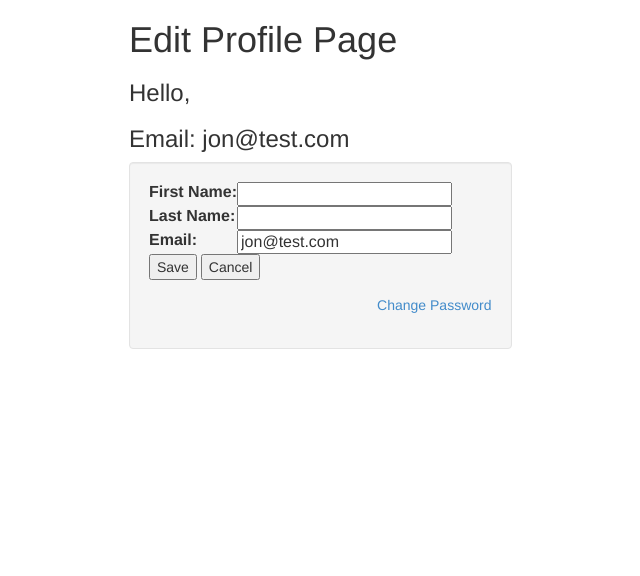
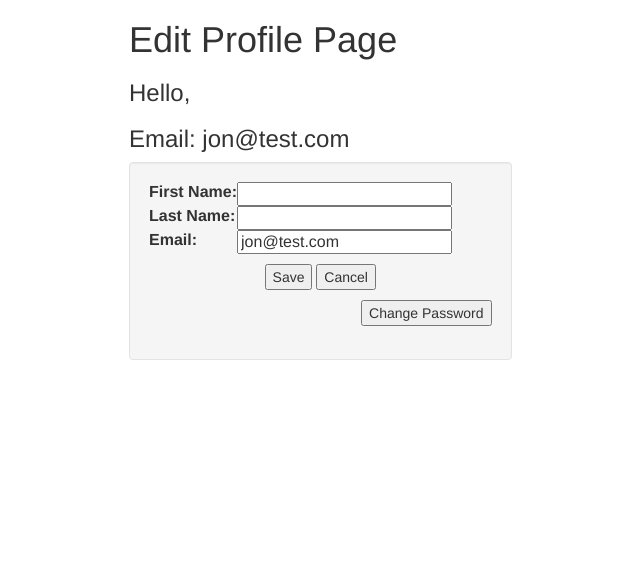
Before and after one commit to implacable/projectManager, a Django app: page /user/editprofile in a window 1280 px wide. Shown: the part 60-636 px from the top of the page, without its empty margins (31-671 px from the left). Run offline with Django 3.2, Linux system fonts and the light colour scheme; a user stored in the database is signed in; parts of the project's set-up code (start-up, migrations or seed data) failed here and were passed over; some libraries are stand-ins or nearby versions.

Commit message:
editinfo feature implemented

```diff
--- a/project_ticket/templates/project_ticket/editprofile.html
+++ b/project_ticket/templates/project_ticket/editprofile.html
@@ -11,11 +11,12 @@
 	                <table>
 	                	{{ form.as_table }}
 	                </table>
-
+	            <p><p align="center">
                 <input type="submit" value="Save" >
 				<input class="reset" type="button" value="Cancel"
 						onclick="window.location.replace('{% url 'profile' %}')">
-				<p><th><label> <a href="{% url 'changepassword' %}"><p style="text-align:right">Change Password</p></a> </label></th></p>
+				</p></p>
+				<p><p align = "right"><button type="button" onclick="window.location.replace('{% url 'changepassword' %}')">Change Password </button></p></p>
             </form>
 			</div>
 		</div>
--- a/project_ticket/templates/project_ticket/profile.html
+++ b/project_ticket/templates/project_ticket/profile.html
@@ -2,5 +2,5 @@
 {% block 'content' %}
 	<h1> Welcome to the profile page </h1>
 	<h3> Hello, {{ user.email }} </h3>
-	<a href="{% url 'editprofile' %}">Edit Profile</a>
+	<button type="button" onclick="window.location.replace('{% url 'editprofile' %}')">Edit Profile</button>
 {% endblock %}
```
Also changed, not shown: db.sqlite3.
